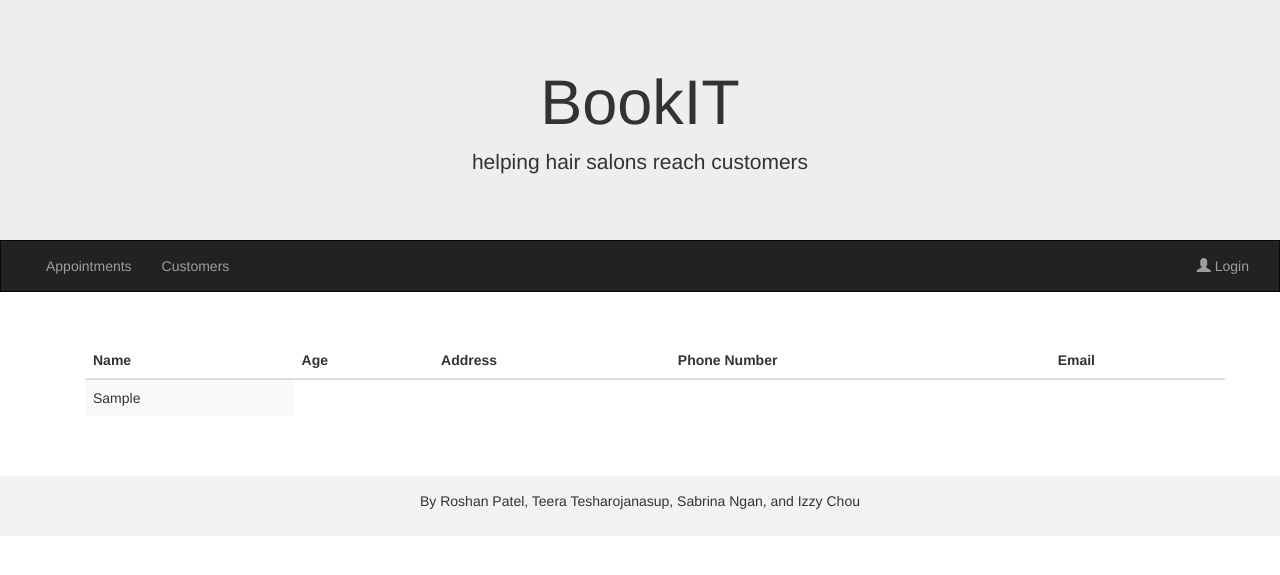
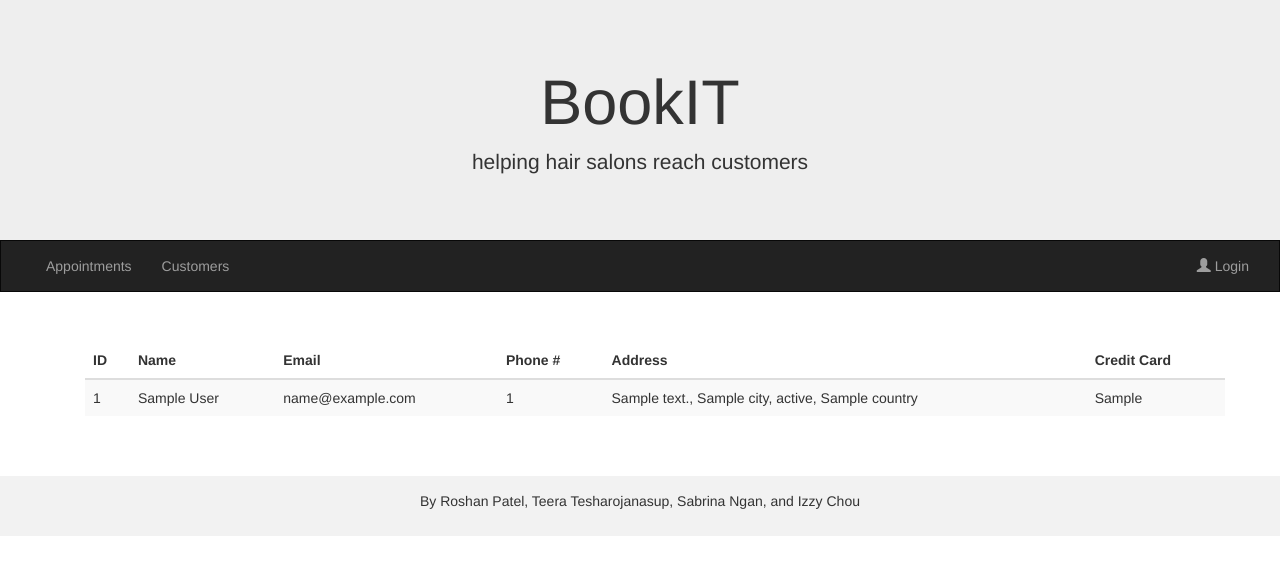
Before and after one commit to Kakapio/cs3200proj, a Flask app: template flask-app/src/templates/customers.html in a window 1280 px wide. Shown: the top 575 px of the page. Run offline with Flask 2, Linux system fonts and the light colour scheme; the template is opened without the code that fills it: most values are stand-ins (such as "Sample title", 1, 10 or a date in 2020); some libraries are stand-ins or nearby versions.

Commit message:
customer view now working

```diff
--- a/flask-app/src/customers/customers.py
+++ b/flask-app/src/customers/customers.py
@@ -1,4 +1,3 @@
-# customers.py>
 from flask import Blueprint, request, jsonify, make_response
 import json
 from src import db
--- a/flask-app/src/templates/customers.html
+++ b/flask-app/src/templates/customers.html
@@ -7,17 +7,23 @@
     <table id="data" class="table table-striped">
         <thead>
         <tr>
+            <th>ID</th>
             <th>Name</th>
-            <th>Age</th>
+            <th>Email</th>
+            <th>Phone #</th>
             <th>Address</th>
-            <th>Phone Number</th>
-            <th>Email</th>
+            <th>Credit Card</th>
         </tr>
         </thead>
         <tbody>
         {% for user in data %}
         <tr>
-            <td>{{ user.first_name }}</td>
+            <td>{{ user.customer_id }}</td>
+            <td>{{ user.first_name }} {{ user.last_name }}</td>
+            <td>{{ user.email }}</td>
+            <td>{{ user.phone_number }}</td>
+            <td>{{ user.street_address }}, {{ user.city }}, {{ user.state }}, {{ user.country }}</td>
+            <td>{{ user.credit_card }}</td>
         </tr>
         {% endfor %}
         </tbody>
--- a/flask-app/src/views.py
+++ b/flask-app/src/views.py
@@ -1,10 +1,10 @@
 from flask import Blueprint, render_template, request, redirect, url_for
-# from customers import * TODO: fix this import to work
+from src.customers import customers  # TODO: fix this import to work
 
 views = Blueprint('views', __name__)
 
 
-# This is a base route
+# TODO: add booking for appointments
 @views.route('/', methods=['GET', 'POST'])
 def home():
     error = None
@@ -28,5 +28,5 @@ def get_appointments():
 
 @views.route('/customerview')
 def get_customersview():
-    data = 1  # TODO: add customer data from here
+    data = customers.get_customer_data()  # TODO: add customer data from here
     return render_template('customers.html', data=data)
```
